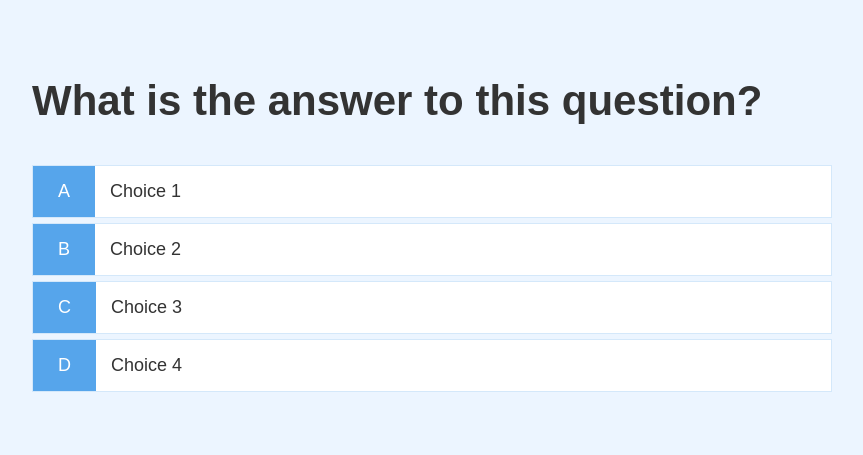
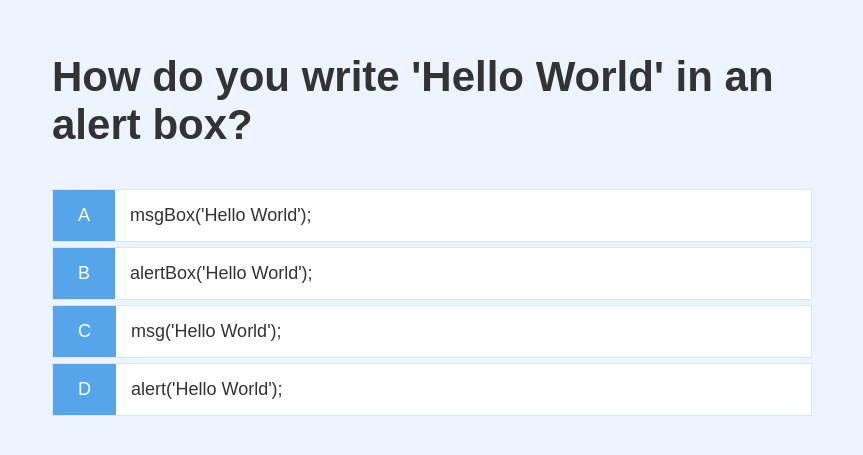
Before and after one commit to GowthamSiddarth/QuizAppWithPlainJS, a plain HTML site: page game.html in a window 1280 px wide. Shown: the part 163-618 px from the top of the page, without its empty margins (208-1071 px from the left). Drawn offline with Linux system fonts and the light colour scheme.

Commit message:
Add game functionality like display questions and evaluate score; format css code; add ref to js in html

```diff
--- a/app.css
+++ b/app.css
@@ -50,6 +50,7 @@
   align-items: center;
   max-width: 80rem;
   margin: 0 auto;
+  padding: 2rem;
 }
 
 .container > * {
--- a/game.css
+++ b/game.css
@@ -22,4 +22,5 @@
 
 .choice-text {
   padding: 1.5rem;
+  width: 100%;
 }
--- a/game.html
+++ b/game.html
@@ -31,4 +31,5 @@
         </div>
     </div>
 </body>
+<script src="game.js"></script>
 </html>
--- a/game.js
+++ b/game.js
@@ -1,2 +1,75 @@
-const question = document.getElementById('question');
-const choices = document.getElementsByClassName('choice-text');
+const questionEle = document.getElementById("question");
+const choicesTextElems = Array.from(document.getElementsByClassName("choice-text"));
+const choicesContainerElems = Array.from(document.getElementsByClassName("choice-container"));
+
+let acceptingAnswers = false;
+let questions = [
+  {
+    question: "Inside which HTML element do we put the JavaScript??",
+    choice1: "<script>",
+    choice2: "<javascript>",
+    choice3: "<js>",
+    choice4: "<scripting>",
+    answer: 1,
+  },
+  {
+    question:
+      "What is the correct syntax for referring to an external script called 'xxx.js'?",
+    choice1: "<script href='xxx.js'>",
+    choice2: "<script name='xxx.js'>",
+    choice3: "<script src='xxx.js'>",
+    choice4: "<script file='xxx.js'>",
+    answer: 3,
+  },
+  {
+    question: " How do you write 'Hello World' in an alert box?",
+    choice1: "msgBox('Hello World');",
+    choice2: "alertBox('Hello World');",
+    choice3: "msg('Hello World');",
+    choice4: "alert('Hello World');",
+    answer: 4,
+  },
+];
+
+getNextQuestion = (availableQuestions) => {
+  let nextQuestionIdx = Math.floor(Math.random() * availableQuestions.length);
+  currentQuestionIdx = nextQuestionIdx;
+  return availableQuestions[nextQuestionIdx];
+};
+
+setNextQuestionAndChoices = (nextQuestion) => {
+  questionEle.innerText = nextQuestion.question;
+
+  choicesTextElems.forEach((choice) => {
+    choice.innerText = nextQuestion["choice" + choice.dataset.number];
+  });
+};
+
+playGame = (availableQuestions) => {
+  let nextQuestion = getNextQuestion(availableQuestions);
+  currentQuestion = nextQuestion;
+  setNextQuestionAndChoices(nextQuestion);
+};
+
+choicesContainerElems.forEach((choiceElem) => {
+  choiceElem.addEventListener("click", (e) => {
+    if (!acceptingAnswers) return;
+
+    let selectedChoice = parseInt(e.target.dataset.number);
+    if (selectedChoice === currentQuestion.answer) score++;
+    availableQuestions.splice(currentQuestionIdx, 1);
+
+    if (availableQuestions.length) playGame(availableQuestions);
+    else {
+      alert("Game Over! Score = " + score);
+      window.location.replace("/");
+    }
+  });
+});
+
+let availableQuestions = [...questions];
+let currentQuestion = {};
+let currentQuestionIdx = -1;
+let score = 0;
+acceptingAnswers = true;
+playGame(availableQuestions);
```
Lines whose indentation alone changed are shown as unchanged.
